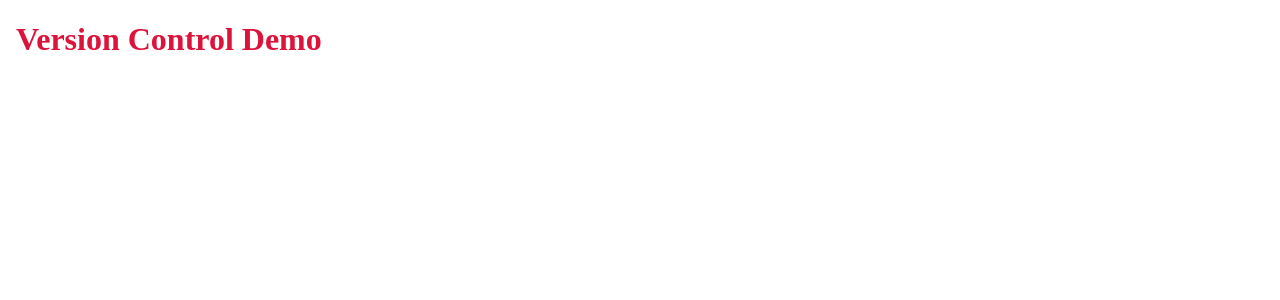
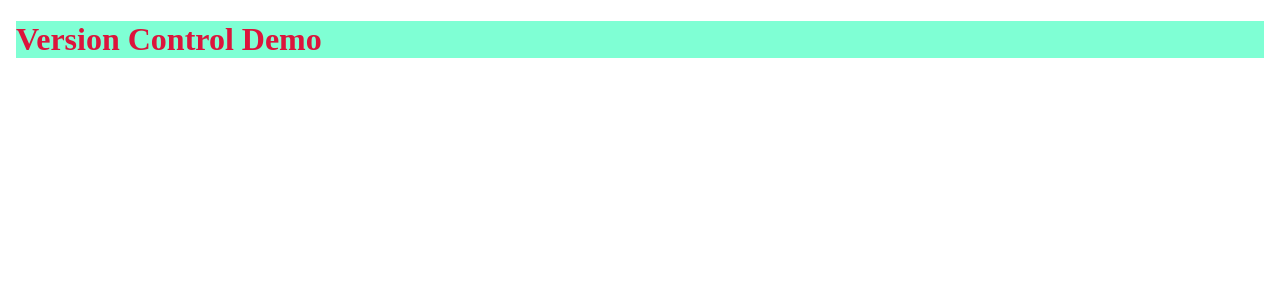
Before and after one commit to ShrikantBinorkar/version-control, an Angular app: page / in a window 1280 px wide. Shown: the top 300 px of the page. Built offline with nearby package versions, Linux system fonts and the light colour scheme.

Commit message:
background color added

```diff
--- a/src/app/app.component.css
+++ b/src/app/app.component.css
@@ -1,3 +1,6 @@
+body{
+    background-color: aquamarine;
+}
 h1 {
     color: crimson;
 }
```
